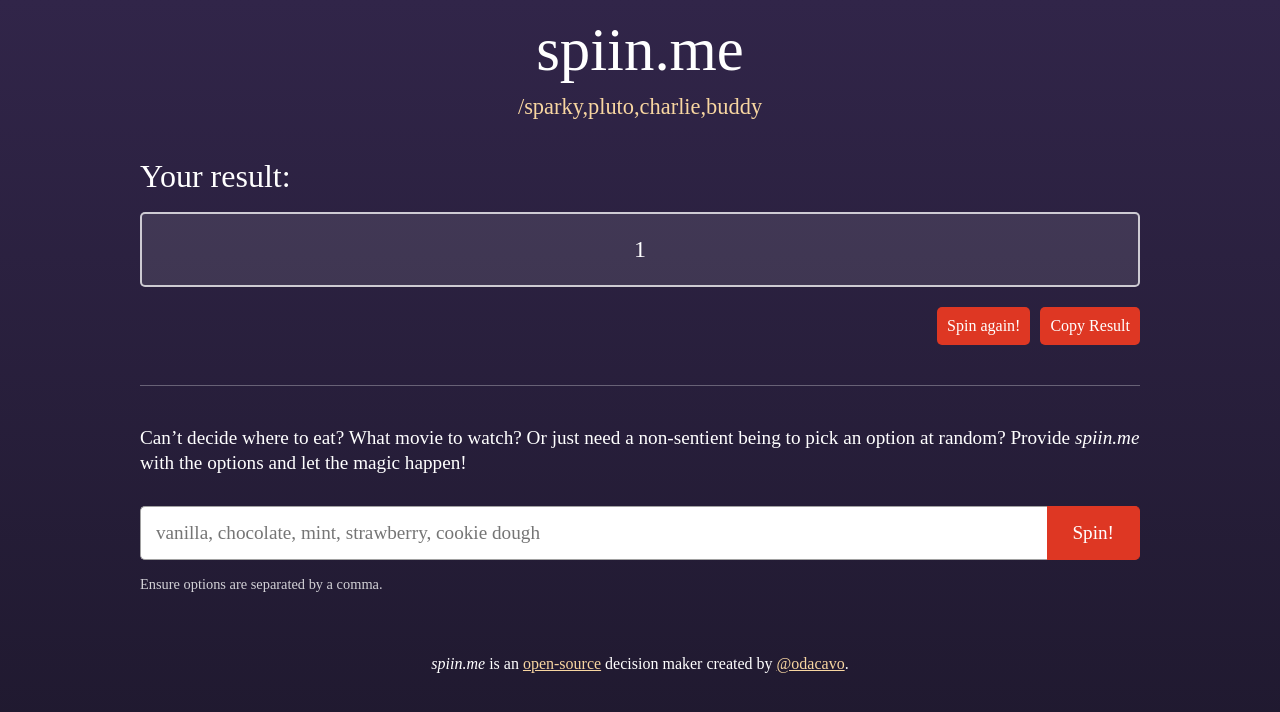
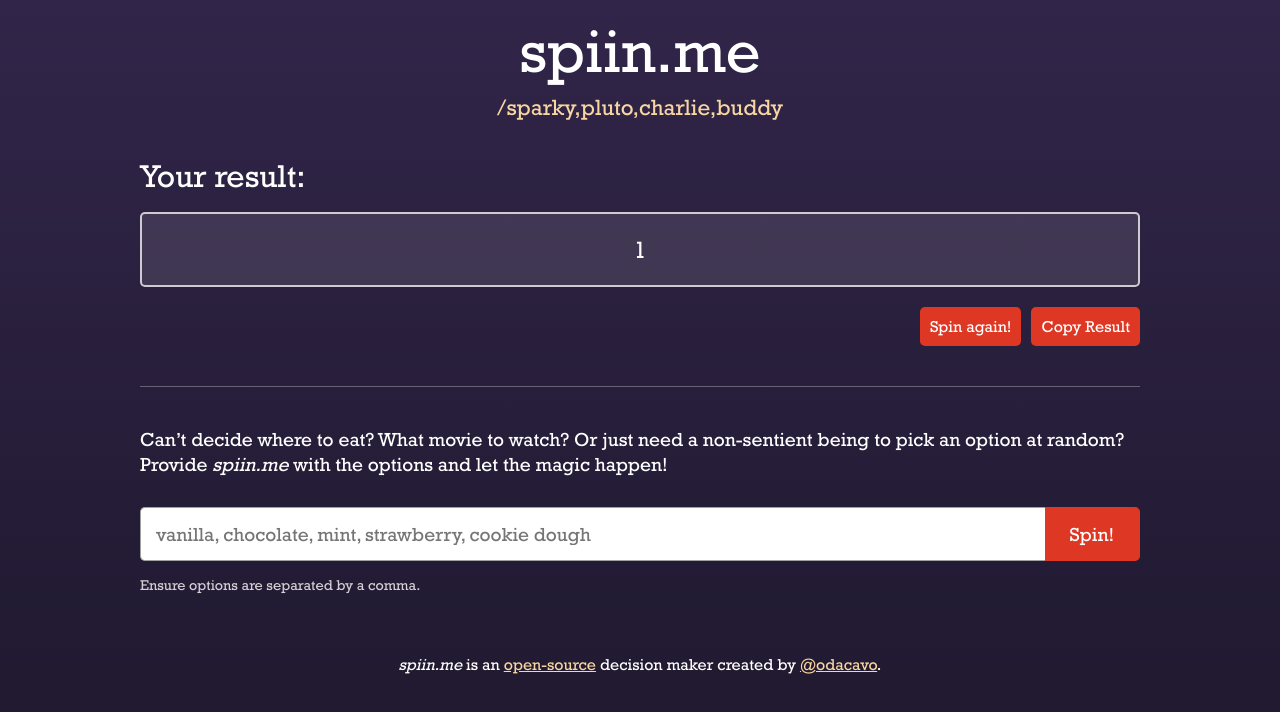
Before and after one commit to MalwareCube/spiin.me, a React (Create React App) app: page /1 in a window 1280 px wide. Shown: the top 712 px of the page. Built offline with nearby package versions, Linux system fonts and the light colour scheme.

Commit message:
fixed custom font

```diff
--- a/src/components/Content/ResultContent/ResultContent.js
+++ b/src/components/Content/ResultContent/ResultContent.js
@@ -1,9 +1,8 @@
-import React, { useEffect, useState } from 'react'
+import React, { useState } from 'react'
 import { useParams } from 'react-router-dom'
 
 import WelcomeText from '../HomeContent/WelcomeText'
 import SearchForm from '../HomeContent/SearchForm'
-import CurlText from '../HomeContent/CurlText'
 
 export default function ResultContent() {
 
@@ -14,11 +13,6 @@
 
   //Randomize and get result
   const [randomPick, setRandomPick] = useState(spinArray[Math.floor(Math.random()*(spinArray.length))]);
-
-  useEffect(()=> {
-    spinAgain()
-  })
-
 
   //Spin Again
   function spinAgain() {
--- a/src/index.css
+++ b/src/index.css
@@ -6,11 +6,12 @@
 
 /*Fonts*/
 @font-face {
-	font-family: 'Rockwell', 'Georgia', sans-serif;
+	font-family: 'Rockwell';
 	font-style: normal;
 	font-weight: 400;
-	src: url('../public/fonts/Rockwell.woff2') format('woff2'),
-		 url('../public/fonts/Rockwell.woff') format('woff');
+	src: local('Rockwell'),
+		url('./fonts/Rockwell.woff2') format('woff2'),
+		url('./fonts/Rockwell.woff') format('woff');
   }
 
 /*End of Fonts*/
@@ -30,7 +31,7 @@
 --grey2: #6e6e6e;
 
 /*Fonts*/
---primary-font: 'Rockwell';
+--primary-font: 'Rockwell', 'Georgia', sans-serif;
 --font-size1: 1.2em;
 
 }
```
Also changed, not shown: src/fonts/Rockwell.woff (renamed from public/fonts/Rockwell.woff), src/fonts/Rockwell.woff2 (renamed from public/fonts/Rockwell.woff2).
